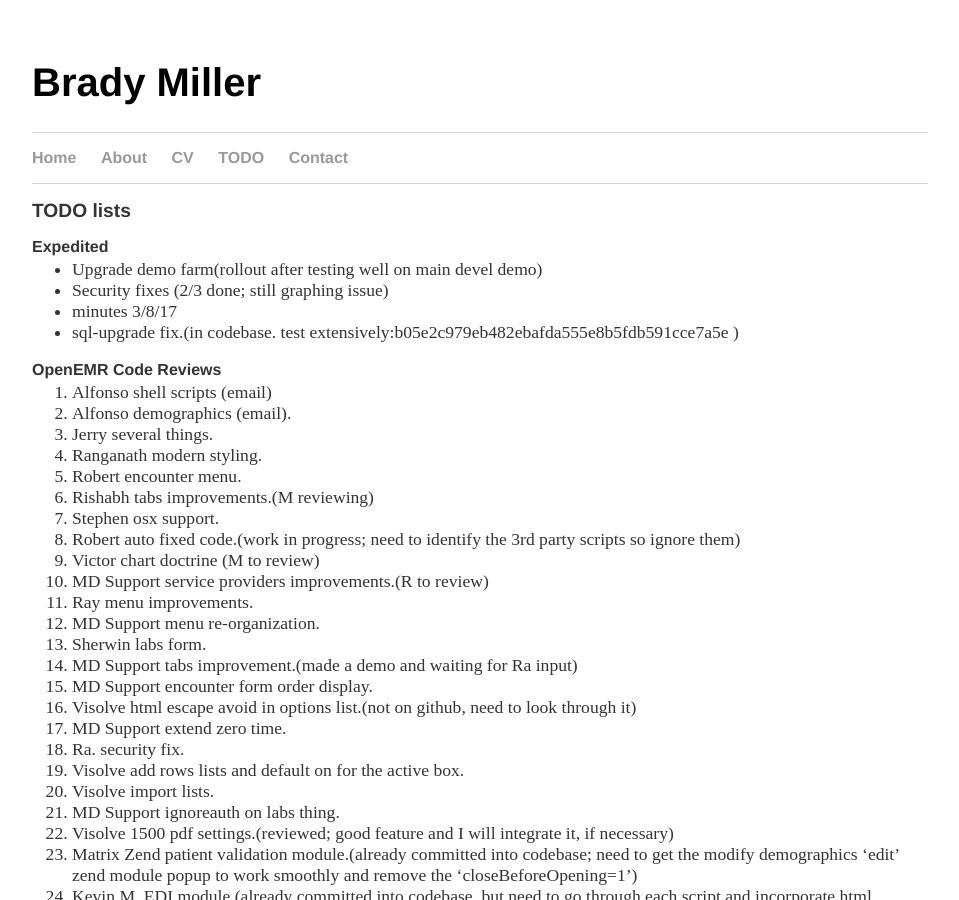
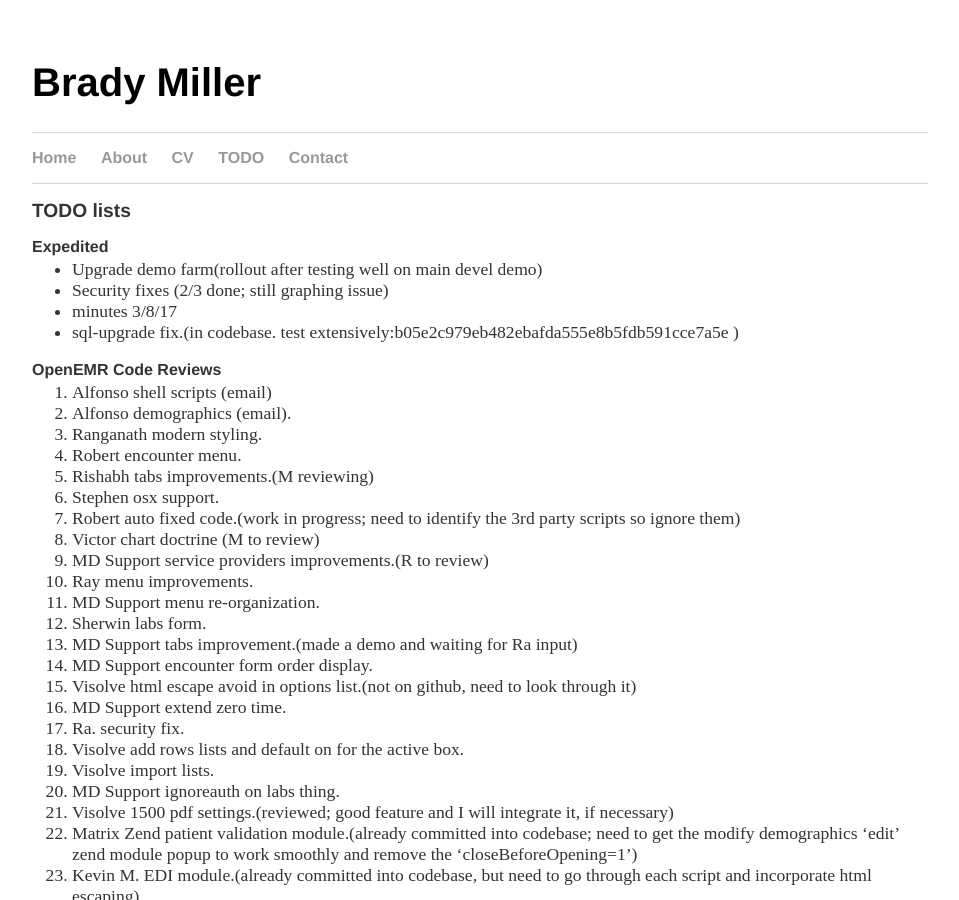
Before and after one commit to bradymiller/bradymiller.github.io, a Jekyll site: the page built from todo/index.md, in a window 1280 px wide and 900 px high. Shown: the whole window, without its empty margins (160-1119 px from the left). Built offline with Jekyll 4.4.1, drawn with Linux system fonts in a browser that asks for light colours; our own code applies the rules of GitHub Pages for plain Markdown files.

Commit message:
Update index.md

```diff
--- a/todo/index.md
+++ b/todo/index.md
@@ -12,7 +12,6 @@
 ### OpenEMR Code Reviews
 1. Alfonso shell scripts (email)
 1. Alfonso demographics (email).
-1. Jerry several things.
 1. Ranganath modern styling.
 1. Robert encounter menu.
 1. Rishabh tabs improvements.(M reviewing)
```
